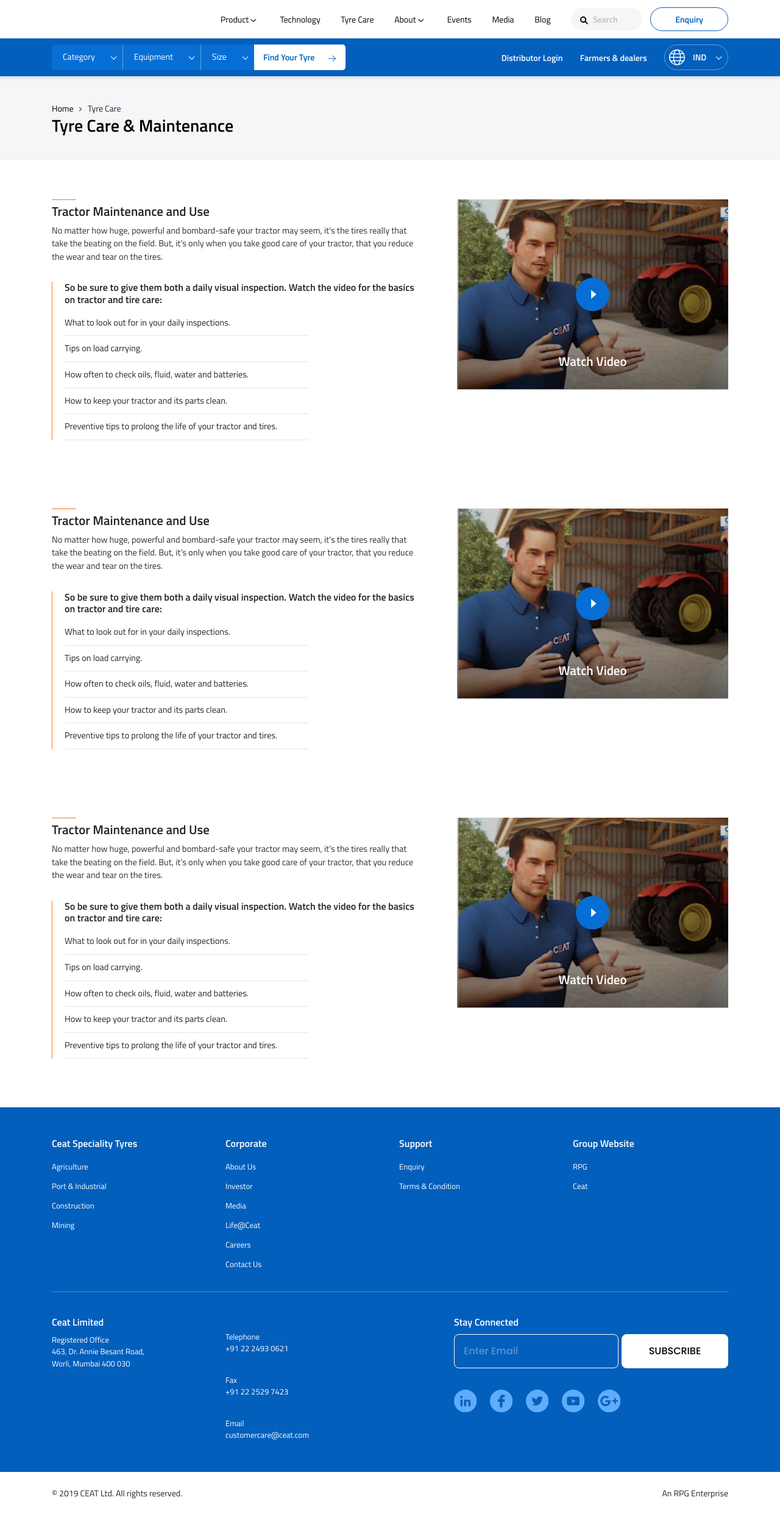
After one commit to gokulthehunter/ceat-spl, a PHP site: page /ceat-spl/pages/tyre-care.php in a window 1280 px wide. The commit adds this page. Shown: the whole page at 61% size. Run offline with PHP 8.4, Linux system fonts and the light colour scheme.

Commit message:
tyre care  page done

```diff
--- a/assets/css/scss/module/components/_page-header-and-cremb.scss
+++ b/assets/css/scss/module/components/_page-header-and-cremb.scss
@@ -1,4 +1,4 @@
-.page_head{background: #F4F6F8;padding:50px 0;
+.page_head{background: #F4F6F8;padding:40px 0;
     &.white-bg{background: #fff;}
     &_cremb{
         &--link{font-weight: lighter;color:#000;margin-right:20px;font-size:14px;@extend %transition;position: relative;
@@ -8,4 +8,5 @@
         }
     }
     &--title{font-weight: 600;color:#000;font-size: 28px;/* padding-top:10px; */margin-bottom:0;}
+    @include media-xs-max(){padding:25px 0;}
 }
--- /dev/null
+++ b/assets/css/scss/module/pages/_tyre-care.scss
@@ -0,0 +1,13 @@
+.t_care{
+    &_each{
+        &_data{
+            p{font-size: 0.9rem;color:#2e2e2e;}
+            &_listing{padding-left:20px;border-left:solid 1px $color_sub;margin-top:30px;
+                &--title{font-weight:600;font-size:1rem;}
+                ul{margin:0;padding:0;max-width:400px;
+                    li{border-bottom:solid 1px #e5e5e5;font-size:0.9rem;padding:10px 0;}
+                }
+            }
+        }
+    }
+}
--- a/assets/css/scss/style.scss
+++ b/assets/css/scss/style.scss
@@ -36,3 +36,4 @@
 @import 'module/pages/investors';
 @import 'module/pages/events';
 @import 'module/pages/ctr';
+@import 'module/pages/tyre-care';
--- a/pages/ctr.php
+++ b/pages/ctr.php
@@ -2,7 +2,7 @@
 <!DOCTYPE html>
 <html>
 <head>
-    <title>Compaction</title>
+    <title>CTR</title>
     <?php include('../includes/header-imports.php') ?>
 </head>
 <body>
--- /dev/null
+++ b/pages/tyre-care.php
@@ -0,0 +1,158 @@
+<?php include("../includes/settings.php") ?>
+<!DOCTYPE html>
+<html>
+<head>
+    <title>Tyre Care</title>
+    <?php include('../includes/header-imports.php') ?>
+</head>
+<body>
+    <!-- common loader[start] -->
+    <?php include('../components/shared/loader.php') ?>
+    <!-- common loader[end] -->
+    <!-- website header[start] -->
+    <?php include('../components/shared/header.php') ?>
+    <!-- website header[end] -->
+    <main>
+        <!-- cremb and heading[start] -->
+        <div class="page_head">
+            <div class="container">
+                <div class="row">
+                    <div class="col-md-12">
+                        <div class="page_head_cremb">
+                            <a href="javascript:void(0)" class="page_head_cremb--link">Home</a>
+                            <a class="page_head_cremb--link">Tyre Care</a>
+                        </div>
+                        <h1 class="page_head--title">Tyre Care & Maintenance</h1>
+                    </div>
+                </div>
+            </div>
+        </div>
+        <!-- cremb and heading[end] -->
+        <section class="t_care">
+            <div class="container">
+                <div class="py-md-2 py-3"></div>
+                <div class="t_care_each py-md-5 py-3">
+                    <div class="row">
+                        <div class="col-md-7">
+                            <div class="t_care_each_data pr-md-4 pb-3">
+                                <div class="c_title">
+                                    <h4 class="c_title--inner lined">Tractor Maintenance and Use<h4>
+                                </div>
+                                <p>No matter how huge, powerful and bombard-safe your tractor may seem, it’s the tires really that take the beating on the field. But, it’s only when you take good care of your tractor, that you reduce the wear and tear on the tires.</p>
+                                <div class="t_care_each_data_listing">
+                                    <h5 class="t_care_each_data_listing--title">So be sure to give them both a daily visual inspection. Watch the video for the basics on tractor and tire care:</h5>
+                                    <ul>
+                                        <li>What to look out for in your daily inspections.</li>
+                                        <li>Tips on load carrying.</li>
+                                        <li>How often to check oils, fluid, water and batteries.</li>
+                                        <li>How to keep your tractor and its parts clean.</li>
+                                        <li>Preventive tips to prolong the life of your tractor and tires. </li>
+                                    </ul>
+                                </div>
+                            </div>
+                        </div>
+                        <div class="col-md-5">
+                            <div class="prod_posts_each_video v-pop" data-type="youtube" data-id="udnjPDsUBug" data-autoplay='true'>
+                                <img src="<?php echo $imagesurl ?>tyre-care-poster.jpg" class="img-fluid" alt="image">
+                                <div class="prod_posts_each_video--btn text-center">
+                                    <svg viewBox="0 0 55 55" style="enable-background:new 0 0 55 55;">
+                                        <g>
+                                            <path fill="#076ED5" d="M27.5,0C42.7,0,55,12.3,55,27.5S42.7,55,27.5,55S0,42.7,0,27.5S12.3,0,27.5,0z"/>
+                                            <path fill="#F6FAFB" d="M25.1,20.1v14.4l8.5-7.2L25.1,20.1z"/>
+                                        </g>
+                                    </svg>
+                                </div>
+                                <p class="prod_posts_each_video--text text-center">Watch Video</p>
+                            </div>
+                        </div>
+                    </div>
+                </div>
+                <div class="t_care_each py-md-5 py-3">
+                    <div class="row">
+                        <div class="col-md-7">
+                            <div class="t_care_each_data pr-md-4 pb-3">
+                                <div class="c_title">
+                                    <h4 class="c_title--inner lined">Tractor Maintenance and Use<h4>
+                                </div>
+                                <p>No matter how huge, powerful and bombard-safe your tractor may seem, it’s the tires really that take the beating on the field. But, it’s only when you take good care of your tractor, that you reduce the wear and tear on the tires.</p>
+                                <div class="t_care_each_data_listing">
+                                    <h5 class="t_care_each_data_listing--title">So be sure to give them both a daily visual inspection. Watch the video for the basics on tractor and tire care:</h5>
+                                    <ul>
+                                        <li>What to look out for in your daily inspections.</li>
+                                        <li>Tips on load carrying.</li>
+                                        <li>How often to check oils, fluid, water and batteries.</li>
+                                        <li>How to keep your tractor and its parts clean.</li>
+                                        <li>Preventive tips to prolong the life of your tractor and tires. </li>
+                                    </ul>
+                                </div>
+                            </div>
+                        </div>
+                        <div class="col-md-5">
+                            <div class="prod_posts_each_video v-pop" data-type="youtube" data-id="udnjPDsUBug" data-autoplay='true'>
+                                <img src="<?php echo $imagesurl ?>tyre-care-poster.jpg" class="img-fluid" alt="image">
+                                <div class="prod_posts_each_video--btn text-center">
+                                    <svg viewBox="0 0 55 55" style="enable-background:new 0 0 55 55;">
+                                        <g>
+                                            <path fill="#076ED5" d="M27.5,0C42.7,0,55,12.3,55,27.5S42.7,55,27.5,55S0,42.7,0,27.5S12.3,0,27.5,0z"/>
+                                            <path fill="#F6FAFB" d="M25.1,20.1v14.4l8.5-7.2L25.1,20.1z"/>
+                                        </g>
+                                    </svg>
+                                </div>
+                                <p class="prod_posts_each_video--text text-center">Watch Video</p>
+                            </div>
+                        </div>
+                    </div>
+                </div>
+                <div class="t_care_each py-md-5 py-3">
+                    <div class="row">
+                        <div class="col-md-7">
+                            <div class="t_care_each_data pr-md-4 pb-3">
+                                <div class="c_title">
+                                    <h4 class="c_title--inner lined">Tractor Maintenance and Use<h4>
+                                </div>
+                                <p>No matter how huge, powerful and bombard-safe your tractor may seem, it’s the tires really that take the beating on the field. But, it’s only when you take good care of your tractor, that you reduce the wear and tear on the tires.</p>
+                                <div class="t_care_each_data_listing">
+                                    <h5 class="t_care_each_data_listing--title">So be sure to give them both a daily visual inspection. Watch the video for the basics on tractor and tire care:</h5>
+                                    <ul>
+                                        <li>What to look out for in your daily inspections.</li>
+                                        <li>Tips on load carrying.</li>
+                                        <li>How often to check oils, fluid, water and batteries.</li>
+                                        <li>How to keep your tractor and its parts clean.</li>
+                                        <li>Preventive tips to prolong the life of your tractor and tires. </li>
+                                    </ul>
+                                </div>
+                            </div>
+                        </div>
+                        <div class="col-md-5">
+                            <div class="prod_posts_each_video v-pop" data-type="youtube" data-id="udnjPDsUBug" data-autoplay='true'>
+                                <img src="<?php echo $imagesurl ?>tyre-care-poster.jpg" class="img-fluid" alt="image">
+                                <div class="prod_posts_each_video--btn text-center">
+                                    <svg viewBox="0 0 55 55" style="enable-background:new 0 0 55 55;">
+                                        <g>
+                                            <path fill="#076ED5" d="M27.5,0C42.7,0,55,12.3,55,27.5S42.7,55,27.5,55S0,42.7,0,27.5S12.3,0,27.5,0z"/>
+                                            <path fill="#F6FAFB" d="M25.1,20.1v14.4l8.5-7.2L25.1,20.1z"/>
+                                        </g>
+                                    </svg>
+                                </div>
+                                <p class="prod_posts_each_video--text text-center">Watch Video</p>
+                            </div>
+                        </div>
+                    </div>
+                </div>
+                <div class="py-md-2 py-3"></div>
+            </div>
+        </section>
+    </main>
+    <!-- website footer[start] -->
+    <?php include('../components/shared/footer.php') ?>
+    <!-- website footer[end] -->
+    <!-- additonal popups[start] -->
+    <?php include('../components/video-popup.php') ?>
+    <!-- additonal popups[end] -->
+    <!-- scripts[start] -->
+    <?php include('../includes/bottom-scripts.php') ?>
+    <!-- scripts[end] -->
+    <!-- page dependancy -->
+    <!-- page script -->
+</body>
+</html>
```
Also changed, not shown: assets/css/compiled/style.min.css, assets/images/tyre-care-poster.jpg (added), 1 other file.
